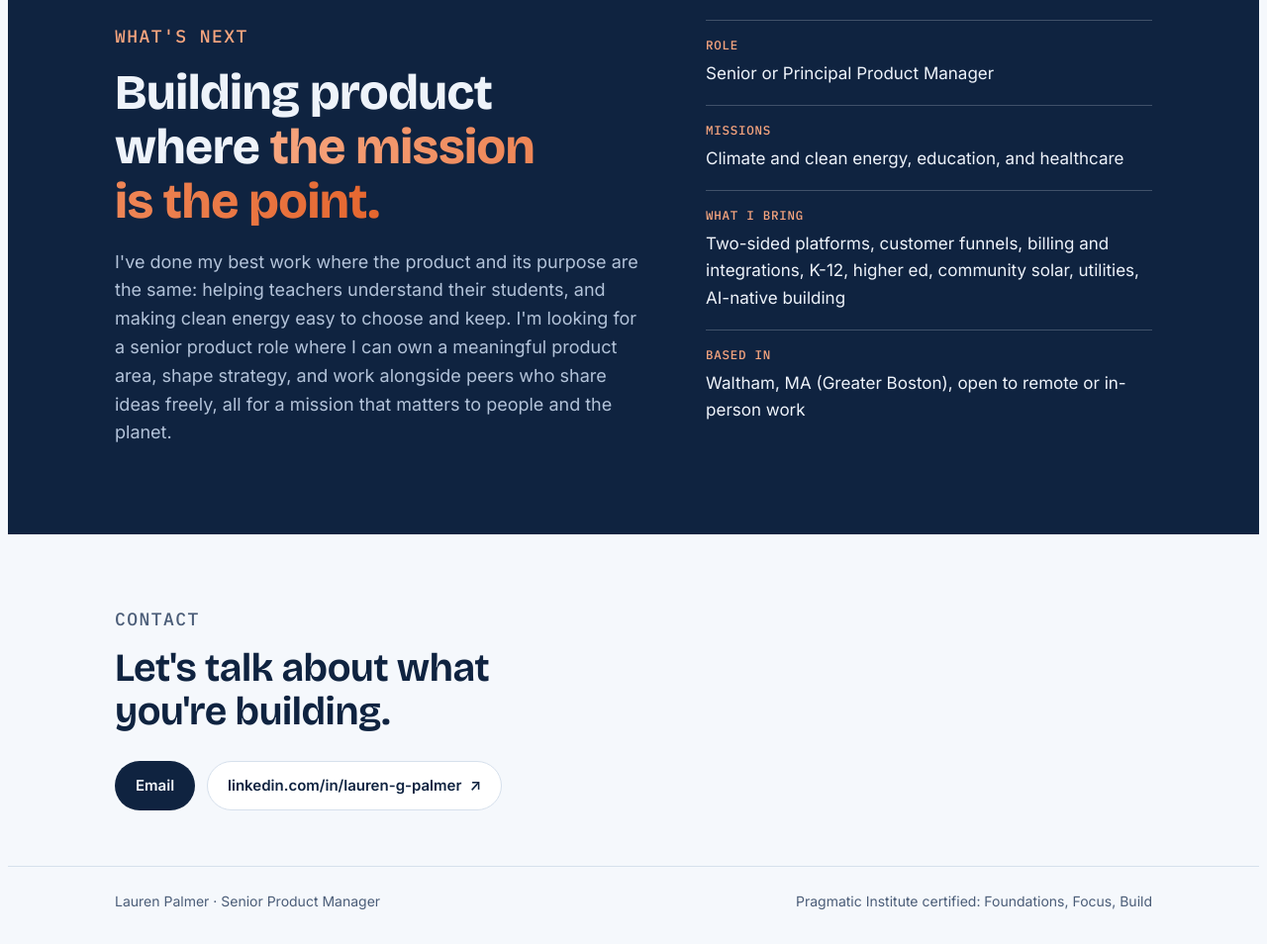
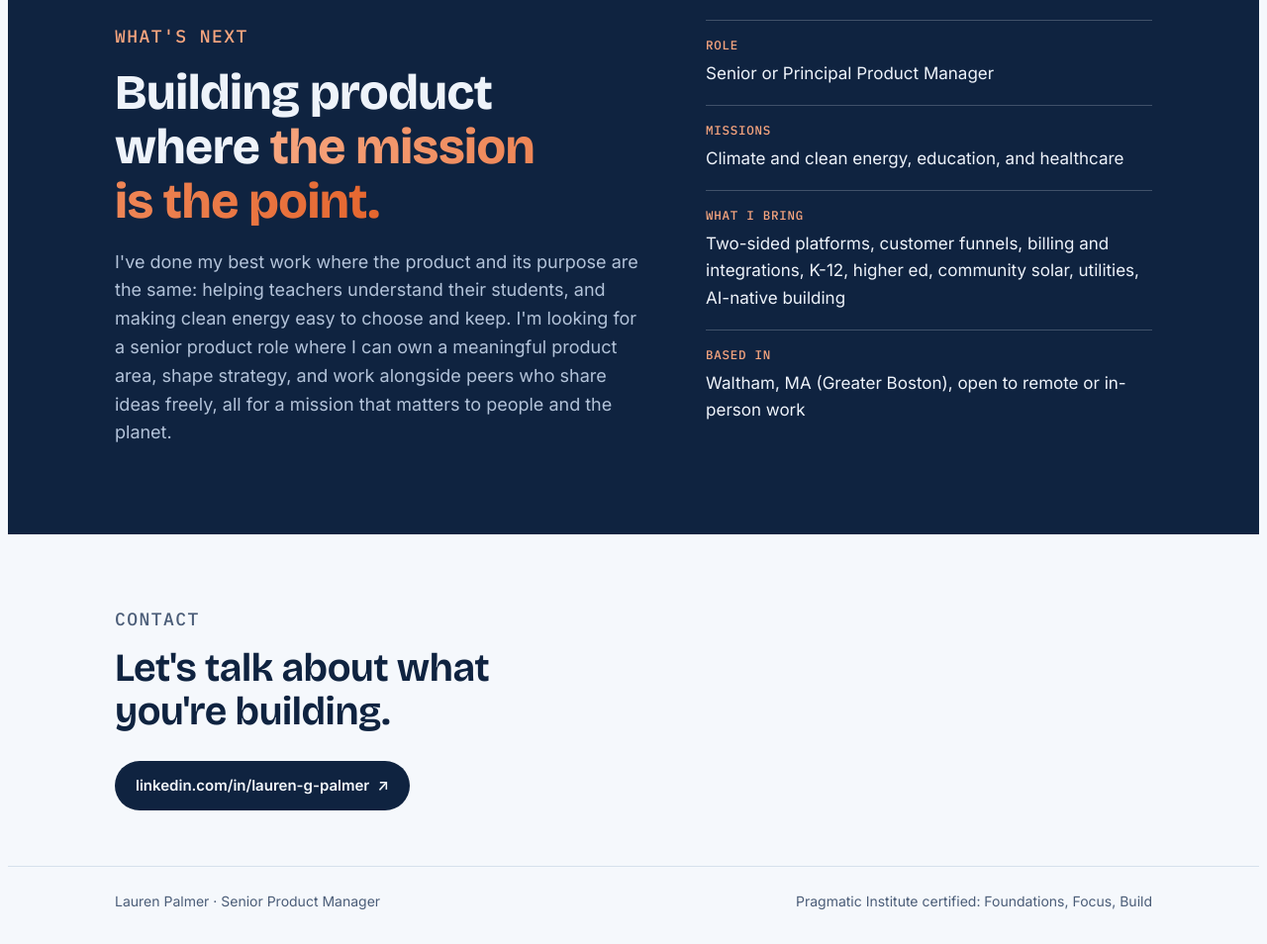
Before and after one commit to lgpalmer15/portfolio, a plain HTML site: page index.html in a window 1280 px wide. Shown: the part 9791-10745 px from the top of the page at 99% size. Drawn offline with nearby package versions, Linux system fonts and the light colour scheme.

Commit message:
Update contact links in index.html

```diff
--- a/index.html
+++ b/index.html
@@ -559,8 +559,7 @@ footer .wrap{padding-block:24px;display:flex;flex-wrap:wrap;justify-content:spac
       <h2>Let's talk about what you're building.</h2>
     </div>
     <div class="contact-row">
-      <a class="btn primary" href="mailto:lgpalmer15@gmail.com">Email</a>
-      <a class="btn ghost" href="https://www.linkedin.com/in/lauren-g-palmer" target="_blank" rel="noopener">linkedin.com/in/lauren-g-palmer <span aria-hidden="true">↗</span><span class="sr-only"> (opens in a new tab)</span></a>
+      <a class="btn primary" href="https://www.linkedin.com/in/lauren-g-palmer" target="_blank" rel="noopener">linkedin.com/in/lauren-g-palmer <span aria-hidden="true">↗</span><span class="sr-only"> (opens in a new tab)</span></a>
     </div>
   </div>
 </section>
```
